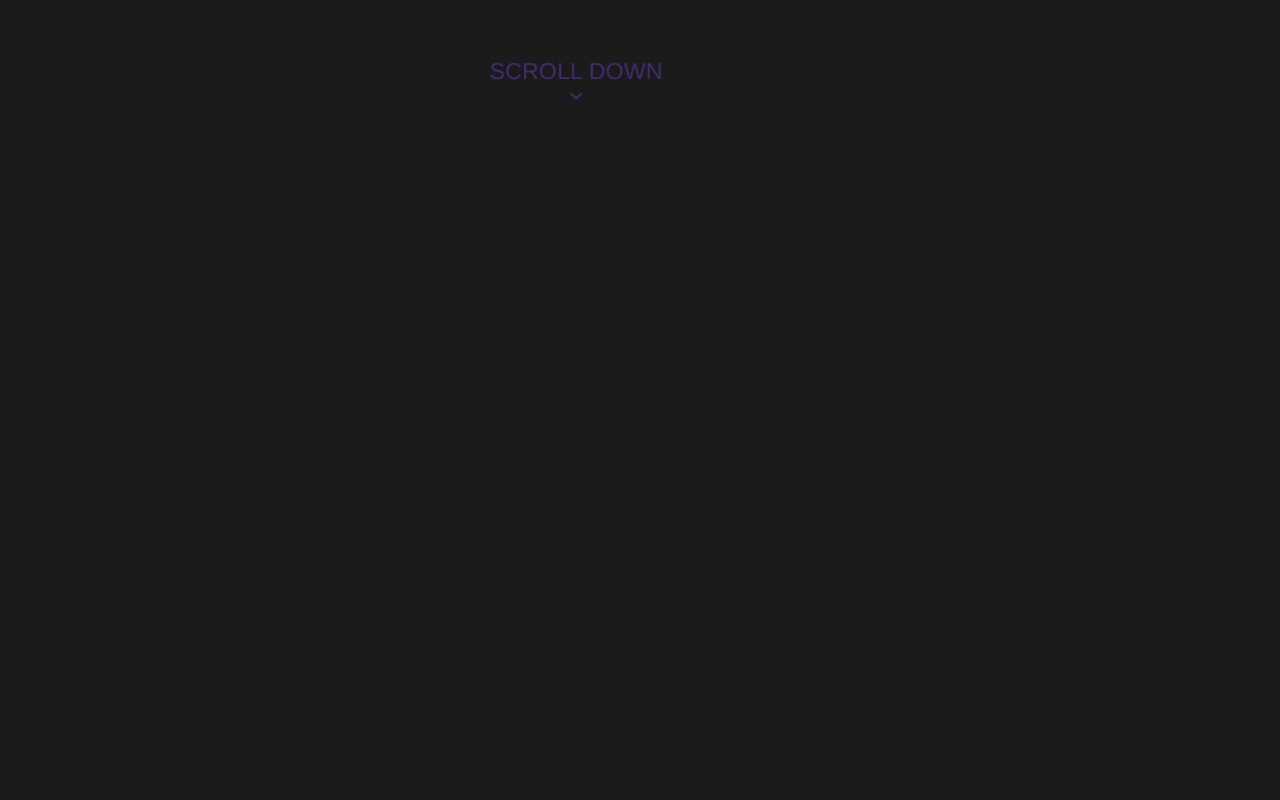
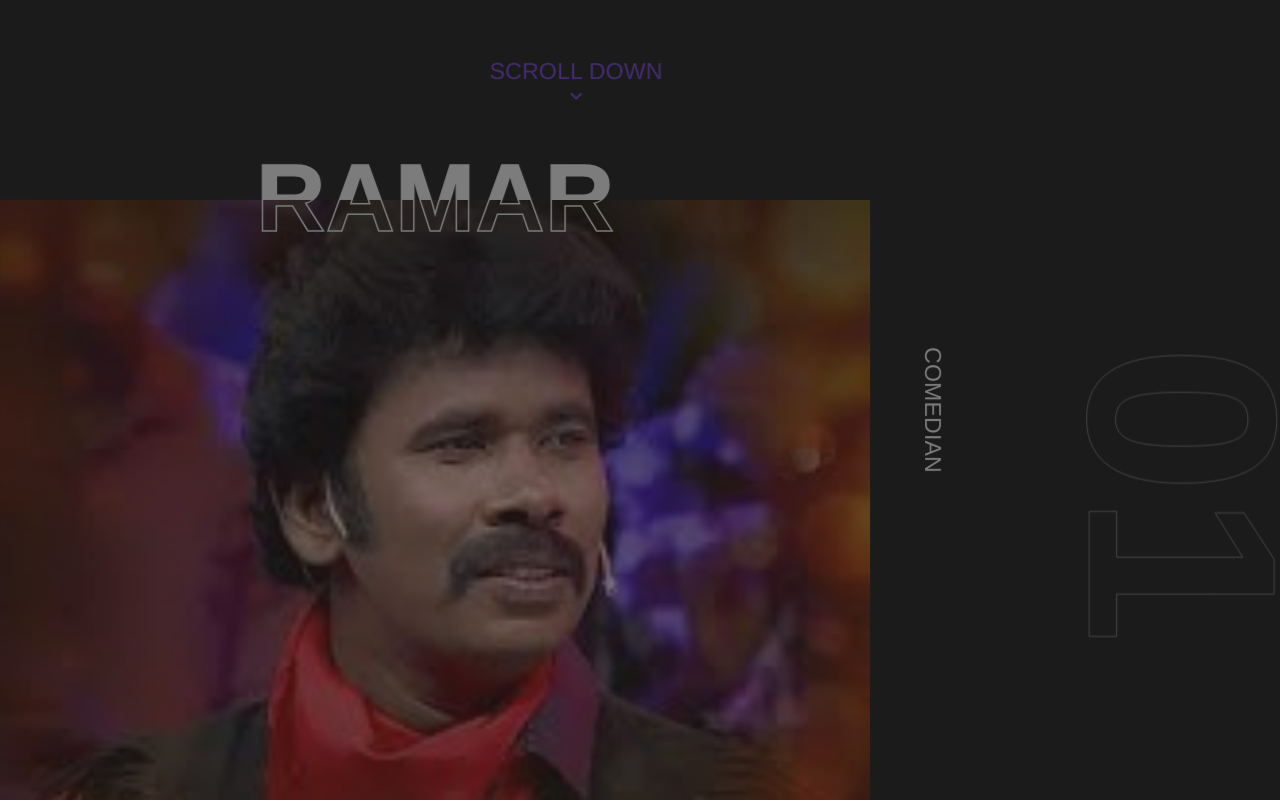
Before and after one commit to subbiah2806/VEYIZHODU-VELAIYADU, a Vue app: page / in a window 1280 px wide. Shown: the part 680-1480 px from the top of the page. Built offline with nearby package versions, Linux system fonts and the light colour scheme.

Commit message:
guest cards

```diff
--- a/src/views/Home.vue
+++ b/src/views/Home.vue
@@ -22,8 +22,30 @@
           <!-- <img src="../assets/website-logo.png" class="img" /> -->
         </div>
       </section>
-      <section class="fullHeight"></section>
-      <section class="fullHeight"></section>
+      <section class="fullHeight" v-for="(guest, index) in guests" v-bind:key="index">
+        <div class="section2">
+          <div :id="`guest-name${index+1}`">
+            <h1 v-if="guest.name" class="guestName h1-stroke">{{guest.name}}</h1>
+            <h1 v-if="guest.name" class="guestName zIndexmin1">{{guest.name}}</h1>
+          </div>
+          <h1 :id="`guest-no${index+1}`" class="guestNo h1-stroke">{{guestCount(index +1)}}</h1>
+          <div class="section2-media-div">
+            <div
+              :id="`guest-img${index+1}`"
+              v-if="guest.image"
+              class="media"
+              :style="{ backgroundImage: `url('${require(`../assets/${guest.image}`)}')`}"
+            ></div>
+          </div>
+          <div class="guest-profession">
+            <div
+              :id="`guest-profession${index+1}`"
+              v-if="guest.profession"
+              class="guest-profession-text textDefaultFormat"
+            >{{guest.profession}}</div>
+          </div>
+        </div>
+      </section>
       <section class="fullHeight"></section>
     </div>
     <h1 class="Home-right">hi</h1>
@@ -58,7 +80,21 @@ export default {
         top: "0",
         x: undefined,
         y: undefined
-      }
+      },
+      guests: [
+        {
+          name: "Ramar",
+          image: "ramar.jpeg",
+          color: "red",
+          profession: "comedian"
+        },
+        {
+          name: "Andrews",
+          image: "guest2.jpg",
+          color: "blue",
+          profession: "anchor"
+        }
+      ]
     };
   },
   mounted() {
@@ -91,6 +127,10 @@ export default {
           skewY: "12deg",
           autoAlpha: 0
         });
+        TweenLite.to(".section2", 0.001, {
+          skewType: "simple",
+          skewY: "0.0001deg"
+        }).reverse();
         this.section1ScrollBar = new TimelineLite({ paused: true });
         this.section1ScrollBar.to(".scrollDown", 0.1, {
           y: -50,
@@ -168,6 +208,9 @@ export default {
         this.scroller.scrollRequest > 0
           ? requestAnimationFrame(this.updateScroller)
           : null;
+    },
+    guestCount(index) {
+      return index < 10 ? `0${index}` : index;
     }
   }
 };
@@ -255,6 +298,70 @@ export default {
           }
         }
       }
+      .section2 {
+        height: 100vh;
+        padding: 10vh 10vw 70px 0;
+        display: flex;
+        .guestName {
+          position: absolute;
+          @media (max-width: 575.98px) {
+            transform-origin: 49px 18px;
+            transform: rotate(90deg);
+          }
+          @media (min-width: 576px) {
+            top: 30px;
+            left: 20vw;
+          }
+        }
+        .zIndexmin1 {
+          z-index: -1;
+        }
+        .guestNo {
+          position: absolute;
+          font-family: Ilisarniq, sans-serif;
+          -webkit-text-stroke: 1px #fff;
+          color: transparent;
+          opacity: 0.4;
+          @media (max-width: 575.98px) {
+            font-size: 29vw;
+            z-index: -1;
+            top: 0;
+            right: 15vw;
+          }
+          @media (min-width: 576px) {
+            font-size: 21vw;
+            top: 30vh;
+            right: -14vw;
+            transform: rotate(90deg);
+          }
+        }
+        .guest-profession {
+          display: flex;
+          align-items: center;
+          .guest-profession-text {
+            transform: rotate(90deg);
+            text-transform: uppercase;
+            margin-bottom: 10em;
+          }
+        }
+        .section2-media-div {
+          height: 95%;
+          @media (max-width: 575.98px) {
+            width: 77vw;
+          }
+          @media (min-width: 576px) {
+            width: 68vw;
+          }
+          .media {
+            width: 100%;
+            height: 100%;
+            background-position: 50% 0%;
+            background-size: cover;
+            background-repeat: no-repeat;
+            background-attachment: scroll;
+          }
+        }
+      }
     }
   }
   .Home-right {
```
Also changed, not shown: src/assets/guest2.jpg (added), src/assets/ramar.jpeg (added).
